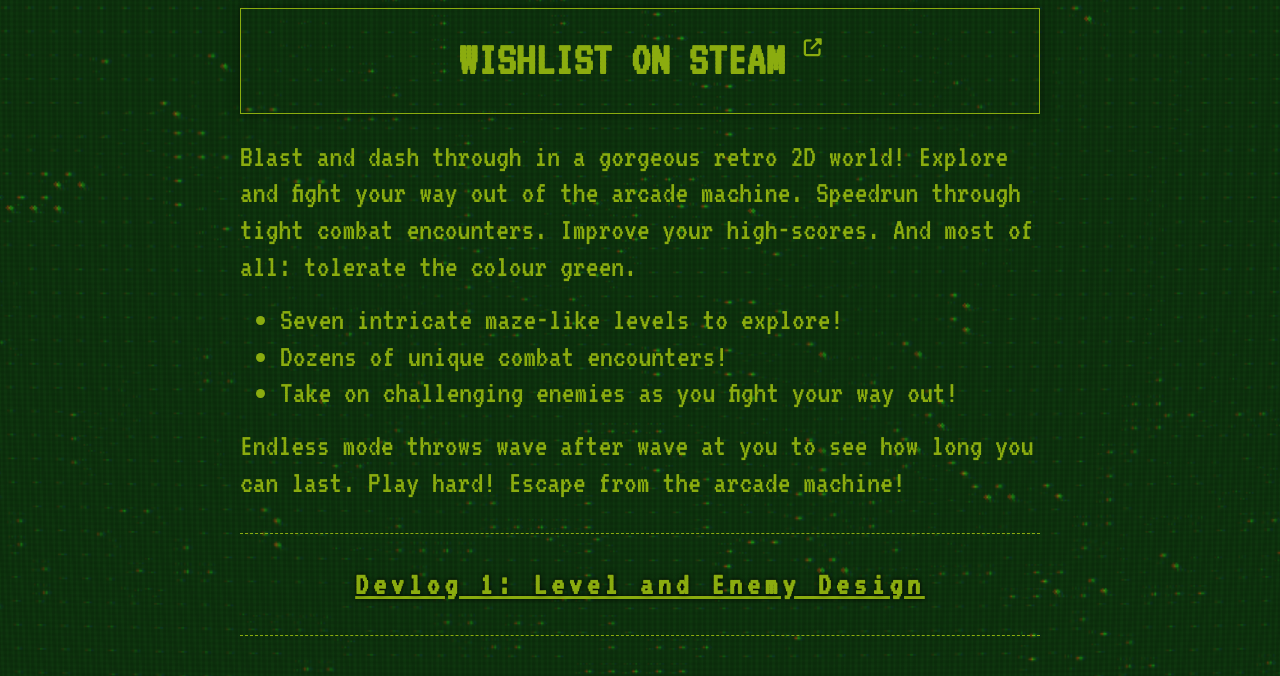
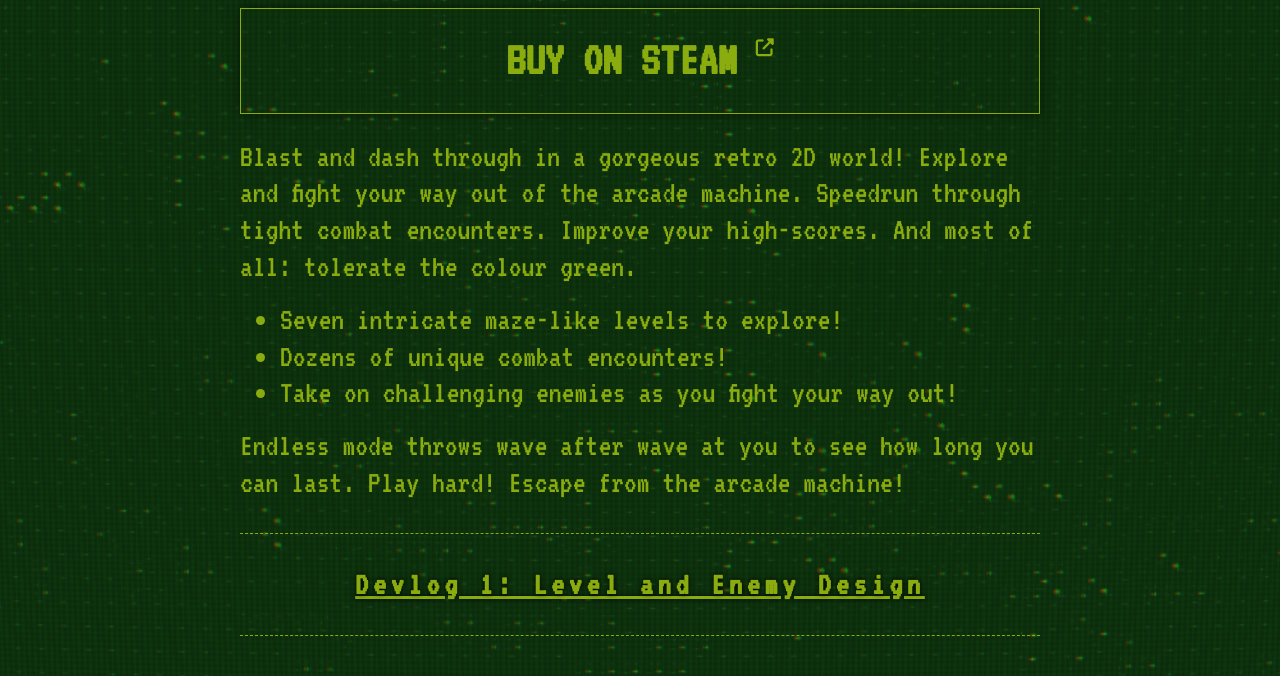
Before and after one commit to AquinasGames/website, a Jekyll site: the page built from TwinstickArcade/index.html, in a window 1280 px wide and 900 px high, scrolled down 637 px, cut to the strip 224-900 px from the top of the window. Built offline with Jekyll 4.4.1, drawn with Linux system fonts in a browser that asks for light colours; nearby versions of some CDN libraries.

Commit message:
Change wording of Steam button to read 'BUY'

```diff
--- a/TwinstickArcade/index.html
+++ b/TwinstickArcade/index.html
@@ -53,7 +53,7 @@
             </div>
             <div id="description">
                 <div id="steam-link">
-                    <a target="_blank" href="https://store.steampowered.com/app/1488150/Twinstick_Arcade/">WISHLIST ON STEAM <sup><i class="fas fa-external-link-alt fa-xs"></i></sup></a>
+                    <a target="_blank" href="https://store.steampowered.com/app/1488150/Twinstick_Arcade/">BUY ON STEAM <sup><i class="fas fa-external-link-alt fa-xs"></i></sup></a>
                 </div>
                 Blast and dash through in a gorgeous retro 2D world!
                 Explore and fight your way out of the arcade machine.
--- a/_layouts/twinstick-arcade-post.html
+++ b/_layouts/twinstick-arcade-post.html
@@ -8,7 +8,7 @@
         <div id="page-content">
             <div id="return-bar">
                 <a href="/TwinstickArcade">Return Home</a>
-                <a target="_blank" href="https://store.steampowered.com/app/1488150/Twinstick_Arcade/">Wishlist On Steam<sup><i class="fas fa-external-link-alt fa-xs"></i></sup></a>
+                <a target="_blank" href="https://store.steampowered.com/app/1488150/Twinstick_Arcade/">Buy On Steam<sup><i class="fas fa-external-link-alt fa-xs"></i></sup></a>
                 <p>{{ page.date | date: "%-d %B %Y" }}</p>
             </div>
             <div id="blog-content">
```
